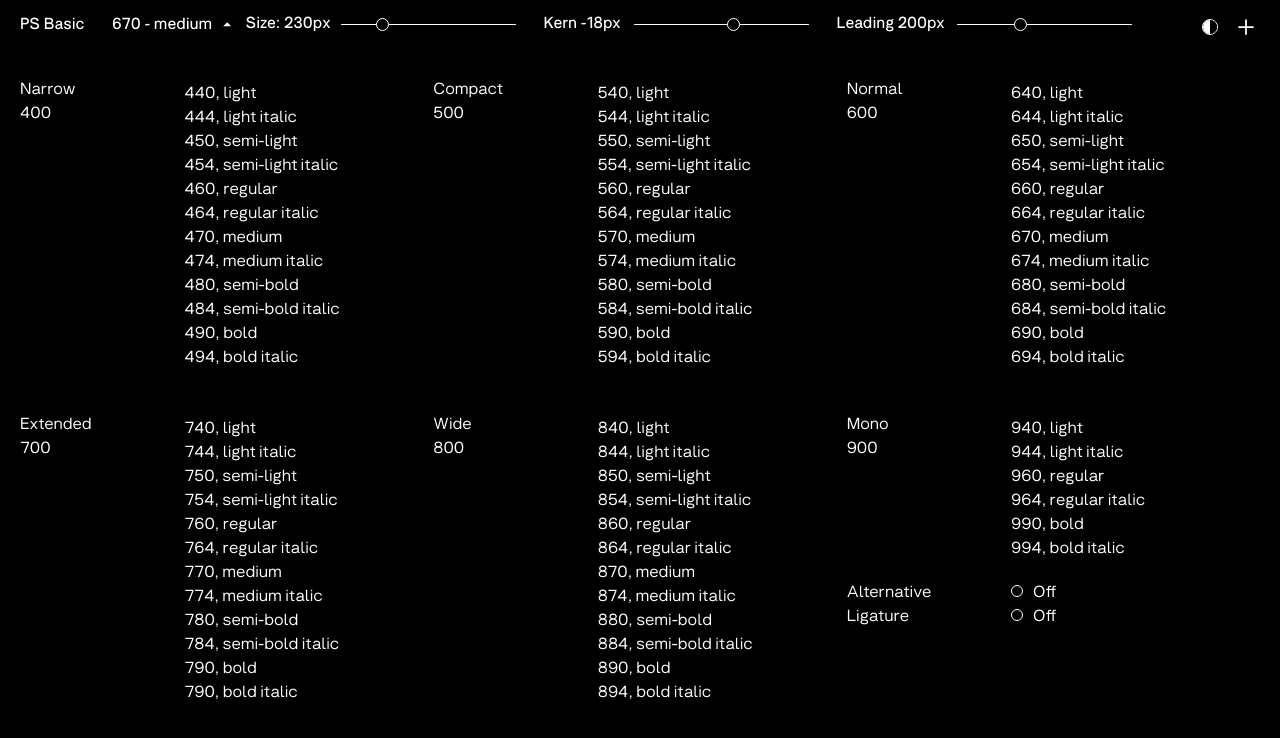
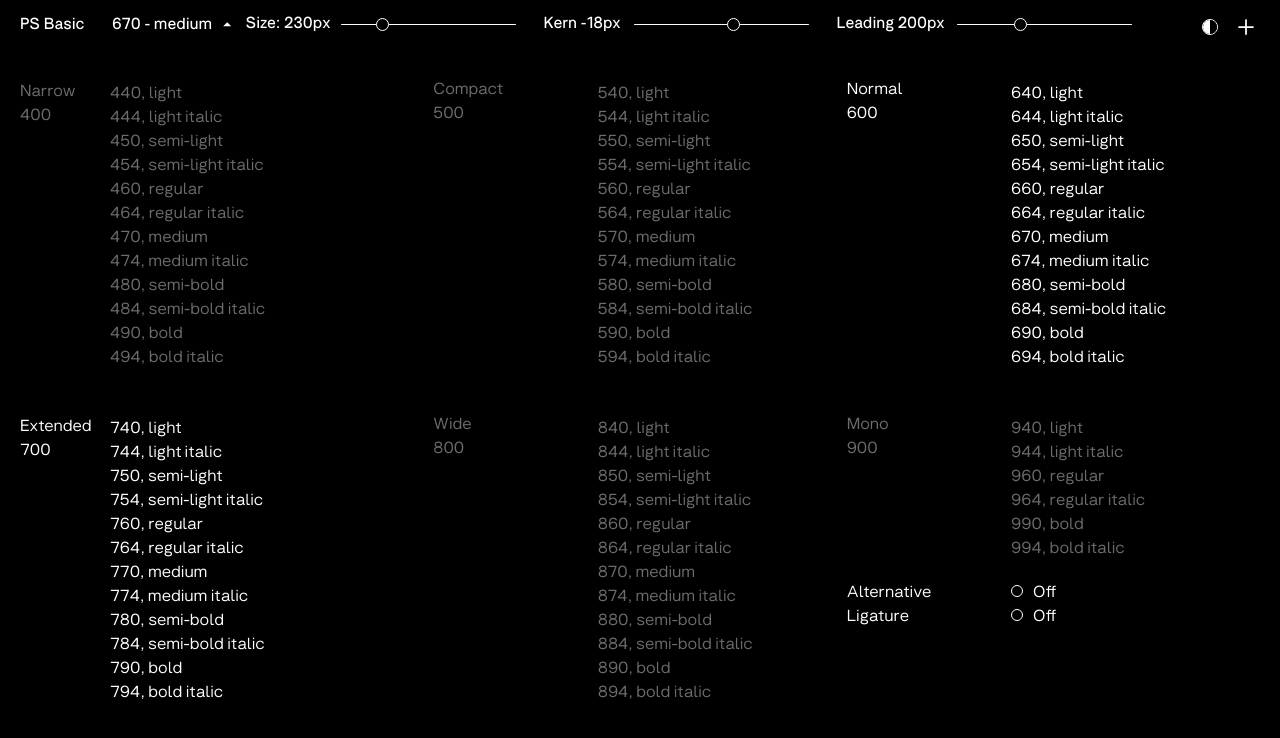
Before and after one commit to yano1978/ps-basic-font-tool, a React (Vite) app: page / in a window 1280 px wide. Both pictures are taken after a click on the heading "670 - medium". Shown: the top 738 px of the page. Built offline with nearby package versions, Linux system fonts and the light colour scheme.

Commit message:
data structure for all fonts added + loop columns OK + first columns CSS styling WIP

```diff
--- a/src/components/FontSizeMenu.jsx
+++ b/src/components/FontSizeMenu.jsx
@@ -15,7 +15,6 @@
       id: 1,
       fontTitle: '440, light',
       fontClass: '',
-      fontClicked: false,
     },
     {
       id: 2,
@@ -27,123 +26,332 @@
       id: 3,
       fontTitle: '450, semi-light',
       fontClass: '',
-      fontClicked: false,
     },
     {
       id: 4,
       fontTitle: '454, semi-light italic',
       fontClass: '',
-      fontClicked: false,
     },
     {
       id: 5,
       fontTitle: '460, regular',
       fontClass: '',
-      fontClicked: false,
     },
     {
       id: 6,
       fontTitle: '464, regular italic',
       fontClass: '',
-      fontClicked: false,
     },
     {
       id: 7,
       fontTitle: '470, medium',
       fontClass: '',
-      fontClicked: false,
     },
     {
       id: 8,
       fontTitle: '474, medium italic',
       fontClass: '',
-      fontClicked: false,
     },
     {
       id: 9,
       fontTitle: '480, semi-bold',
       fontClass: '',
-      fontClicked: false,
     },
     {
       id: 10,
       fontTitle: '484, semi-bold italic',
       fontClass: '',
-      fontClicked: false,
     },
     {
       id: 11,
       fontTitle: '490, bold',
       fontClass: '',
-      fontClicked: false,
     },
     {
       id: 12,
       fontTitle: '494, bold italic',
       fontClass: '',
+    },
+  ]);
+  const [compactFonts] = useState([
+    {
+      id: 13,
+      fontTitle: '540, light',
+      fontClass: '',
+    },
+    {
+      id: 14,
+      fontTitle: '544, light italic',
+      fontClass: '',
       fontClicked: false,
+    },
+    {
+      id: 15,
+      fontTitle: '550, semi-light',
+      fontClass: '',
+    },
+    {
+      id: 16,
+      fontTitle: '554, semi-light italic',
+      fontClass: '',
+    },
+    {
+      id: 17,
+      fontTitle: '560, regular',
+      fontClass: '',
+    },
+    {
+      id: 18,
+      fontTitle: '564, regular italic',
+      fontClass: '',
+    },
+    {
+      id: 19,
+      fontTitle: '570, medium',
+      fontClass: '',
+    },
+    {
+      id: 20,
+      fontTitle: '574, medium italic',
+      fontClass: '',
+    },
+    {
+      id: 21,
+      fontTitle: '580, semi-bold',
+      fontClass: '',
+    },
+    {
+      id: 22,
+      fontTitle: '584, semi-bold italic',
+      fontClass: '',
+    },
+    {
+      id: 23,
+      fontTitle: '590, bold',
+      fontClass: '',
+    },
+    {
+      id: 24,
+      fontTitle: '594, bold italic',
+      fontClass: '',
     },
   ]);
   const [normalFonts] = useState([
     {
-      id: 13,
+      id: 25,
       fontTitle: '640, light',
       fontClass: 'PSBasic1200-640Light',
     },
     {
-      id: 14,
+      id: 26,
       fontTitle: '644, light italic',
       fontClass: 'PSBasic1200-644LightItalic',
     },
     {
-      id: 15,
+      id: 27,
       fontTitle: '650, semi-light',
       fontClass: 'PSBasic1200-650Semi-Light',
     },
     {
-      id: 16,
+      id: 28,
       fontTitle: '654, semi-light italic',
       fontClass: 'PSBasic1200-654Semi-LightItalic',
     },
     {
-      id: 17,
+      id: 29,
       fontTitle: '660, regular',
       fontClass: 'PSBasic1200-660Regular',
     },
     {
-      id: 18,
+      id: 30,
       fontTitle: '664, regular italic',
       fontClass: 'PSBasic1200-664RegularItalic',
     },
     {
-      id: 19,
+      id: 31,
       fontTitle: '670, medium',
       fontClass: 'PSBasic1200-670Medium',
     },
     {
-      id: 20,
+      id: 32,
       fontTitle: '674, medium italic',
       fontClass: 'PSBasic1200-674MediumItalic',
     },
     {
-      id: 21,
+      id: 33,
       fontTitle: '680, semi-bold',
       fontClass: 'PSBasic1200-680Semi-Bold',
     },
     {
-      id: 22,
+      id: 34,
       fontTitle: '684, semi-bold italic',
       fontClass: 'PSBasic1200-684Semi-BoldItalic',
     },
     {
-      id: 23,
+      id: 35,
       fontTitle: '690, bold',
       fontClass: 'PSBasic1200-690Bold',
     },
     {
-      id: 24,
+      id: 36,
       fontTitle: '694, bold italic',
       fontClass: 'PSBasic1200-694BoldItalic',
+    },
+  ]);
+  const [extendedFonts] = useState([
+    {
+      id: 37,
+      fontTitle: '740, light',
+      fontClass: 'PSBasic1200-740Light',
+    },
+    {
+      id: 38,
+      fontTitle: '744, light italic',
+      fontClass: 'PSBasic1200-744LightItalic',
+    },
+    {
+      id: 39,
+      fontTitle: '750, semi-light',
+      fontClass: 'PSBasic1200-750Semi-Light',
+    },
+    {
+      id: 40,
+      fontTitle: '754, semi-light italic',
+      fontClass: 'PSBasic1200-754Semi-LightItalic',
+    },
+    {
+      id: 41,
+      fontTitle: '760, regular',
+      fontClass: 'PSBasic1200-760Regular',
+    },
+    {
+      id: 42,
+      fontTitle: '764, regular italic',
+      fontClass: 'PSBasic1200-764RegularItalic',
+    },
+    {
+      id: 43,
+      fontTitle: '770, medium',
+      fontClass: 'PSBasic1200-770Medium',
+    },
+    {
+      id: 44,
+      fontTitle: '774, medium italic',
+      fontClass: 'PSBasic1200-774MediumItalic',
+    },
+    {
+      id: 45,
+      fontTitle: '780, semi-bold',
+      fontClass: 'PSBasic1200-780Semi-Bold',
+    },
+    {
+      id: 46,
+      fontTitle: '784, semi-bold italic',
+      fontClass: 'PSBasic1200-784Semi-BoldItalic',
+    },
+    {
+      id: 47,
+      fontTitle: '790, bold',
+      fontClass: 'PSBasic1200-790Bold',
+    },
+    {
+      id: 48,
+      fontTitle: '794, bold italic',
+      fontClass: 'PSBasic1200-794BoldItalic',
+    },
+  ]);
+  const [wideFonts] = useState([
+    {
+      id: 49,
+      fontTitle: '840, light',
+      fontClass: '',
+    },
+    {
+      id: 50,
+      fontTitle: '844, light italic',
+      fontClass: '',
+    },
+    {
+      id: 51,
+      fontTitle: '850, semi-light',
+      fontClass: '',
+    },
+    {
+      id: 52,
+      fontTitle: '854, semi-light italic',
+      fontClass: '',
+    },
+    {
+      id: 53,
+      fontTitle: '860, regular',
+      fontClass: '',
+    },
+    {
+      id: 54,
+      fontTitle: '864, regular italic',
+      fontClass: '',
+    },
+    {
+      id: 55,
+      fontTitle: '870, medium',
+      fontClass: '',
+    },
+    {
+      id: 56,
+      fontTitle: '874, medium italic',
+      fontClass: '',
+    },
+    {
+      id: 57,
+      fontTitle: '880, semi-bold',
+      fontClass: '',
+    },
+    {
+      id: 58,
+      fontTitle: '884, semi-bold italic',
+      fontClass: '',
+    },
+    {
+      id: 59,
+      fontTitle: '890, bold',
+      fontClass: '',
+    },
+    {
+      id: 60,
+      fontTitle: '894, bold italic',
+      fontClass: '',
+    },
+  ]);
+  const [monoFonts] = useState([
+    {
+      id: 61,
+      fontTitle: '940, light',
+      fontClass: '',
+    },
+    {
+      id: 62,
+      fontTitle: '944, light italic',
+      fontClass: '',
+    },
+    {
+      id: 63,
+      fontTitle: '960, regular',
+      fontClass: '',
+    },
+    {
+      id: 64,
+      fontTitle: '964, regular italic',
+      fontClass: '',
+    },
+    {
+      id: 65,
+      fontTitle: '990, bold',
+      fontClass: '',
+    },
+    {
+      id: 66,
+      fontTitle: '994, bold italic',
+      fontClass: '',
     },
   ]);
 
@@ -170,13 +378,13 @@
         {!text ? '670 - medium' : text}
       </summary>
       <div className="font-menu">
-        <div className="col">
-          <div className="grid grid-cols-3 gap-20">
-            <div>
+        <div className="col pointer-events-none text-[#6C6C6C]">
+          <div className="flex flex-row relative">
+            <div className="w-1/4 absolute top-0.5">
               <div>Narrow</div>
               <div>400</div>
             </div>
-            <div className="col-span-2">
+            <div className="w-3/4 absolute left-[90px]">
               <ul className="mt-1 [&_li]:cursor-pointer">
                 {narrowFonts.map((item) => (
                   <li key={item.id}>
@@ -191,7 +399,7 @@
             </div>
           </div>
         </div>
-        <div className="col">
+        <div className="col pointer-events-none text-[#6C6C6C]">
           <div className="grid grid-cols-3 gap-20">
             <div>
               <div>Compact</div>
@@ -199,18 +407,15 @@
             </div>
             <div className="col-span-2">
               <ul className="mt-1">
-                <li>540, light</li>
-                <li>544, light italic</li>
-                <li>550, semi-light</li>
-                <li>554, semi-light italic</li>
-                <li>560, regular</li>
-                <li>564, regular italic</li>
-                <li>570, medium</li>
-                <li>574, medium italic</li>
-                <li>580, semi-bold</li>
-                <li>584, semi-bold italic</li>
-                <li>590, bold</li>
-                <li>594, bold italic</li>
+                {compactFonts.map((item) => (
+                  <li key={item.id}>
+                    <FontLink
+                      {...item}
+                      isActive={active === item.id}
+                      setLinkActive={setLinkActive}
+                    />
+                  </li>
+                ))}
               </ul>
             </div>
           </div>
@@ -244,126 +449,34 @@
           </div>
         </div>
         <div className="col">
-          <div className="grid grid-cols-3 gap-20">
-            <div>
+          <div className="flex flex-row relative">
+            <div className="w-1/4 absolute top-0.5">
               <div>Extended</div>
               <div>700</div>
             </div>
-            <div className="col-span-2">
+            <div className="w-3/4 absolute left-[90px]">
               <ul className="mt-1 [&_li]:cursor-pointer">
+                {extendedFonts.map((item) => (
                   <li
                     onClick={(e) => {
-                    toggleWeight('PSBasic1200-740Light');
-                    changeValueAndCloseMenu({ text: '740 - light' });
+                      toggleWeight(item.fontClass);
+                      changeValueAndCloseMenu({ text: item.fontTitle });
                       onToggle(e);
                     }}
+                    key={item.id}
                   >
-                  740, light
+                    <FontLink
+                      {...item}
+                      isActive={active === item.id}
+                      setLinkActive={setLinkActive}
+                    />
                   </li>
-                <li
-                  onClick={(e) => {
-                    toggleWeight('PSBasic1200-744LightItalic');
-                    changeValueAndCloseMenu({ text: '744 - light italic' });
-                    onToggle(e);
-                  }}
-                >
-                  744, light italic
-                </li>
-                <li
-                  onClick={(e) => {
-                    toggleWeight('PSBasic1200-750Semi-Light');
-                    changeValueAndCloseMenu({ text: '750 - semi-light' });
-                    onToggle(e);
-                  }}
-                >
-                  750, semi-light
-                </li>
-                <li
-                  onClick={(e) => {
-                    toggleWeight('PSBasic1200-754Semi-LightItalic');
-                    changeValueAndCloseMenu({ text: '754 - semi-light italic' });
-                    onToggle(e);
-                  }}
-                >
-                  754, semi-light italic
-                </li>
-                <li
-                  onClick={(e) => {
-                    toggleWeight('PSBasic1200-760Regular');
-                    changeValueAndCloseMenu({ text: '760 - regular' });
-                    onToggle(e);
-                  }}
-                >
-                  760, regular
-                </li>
-                <li
-                  onClick={(e) => {
-                    toggleWeight('PSBasic1200-764RegularItalic');
-                    changeValueAndCloseMenu({ text: '764 - regular italic' });
-                    onToggle(e);
-                  }}
-                >
-                  764, regular italic
-                </li>
-                <li
-                  onClick={(e) => {
-                    toggleWeight('PSBasic1200-770Medium');
-                    changeValueAndCloseMenu({ text: '770 - medium' });
-                    onToggle(e);
-                  }}
-                >
-                  770, medium
-                </li>
-                <li
-                  onClick={(e) => {
-                    toggleWeight('PSBasic1200-774MediumItalic');
-                    changeValueAndCloseMenu({ text: '774 - medium' });
-                    onToggle(e);
-                  }}
-                >
-                  774, medium italic
-                </li>
-                <li
-                  onClick={(e) => {
-                    toggleWeight('PSBasic1200-780Semi-Bold');
-                    changeValueAndCloseMenu({ text: '780 - semi-bold' });
-                    onToggle(e);
-                  }}
-                >
-                  780, semi-bold
-                </li>
-                <li
-                  onClick={(e) => {
-                    toggleWeight('PSBasic1200-784Semi-BoldItalic');
-                    changeValueAndCloseMenu({ text: '784 - semi-bold italic' });
-                    onToggle(e);
-                  }}
-                >
-                  784, semi-bold italic
-                </li>
-                <li
-                  onClick={(e) => {
-                    toggleWeight('PSBasic1200-790Bold');
-                    changeValueAndCloseMenu({ text: '790 - bold' });
-                    onToggle(e);
-                  }}
-                >
-                  790, bold
-                </li>
-                <li
-                  onClick={(e) => {
-                    toggleWeight('PSBasic1200-794BoldItalic');
-                    changeValueAndCloseMenu({ text: '790 - bold italic' });
-                    onToggle(e);
-                  }}
-                >
-                  790, bold italic
-                </li>
+                ))}
               </ul>
             </div>
           </div>
         </div>
-        <div className="col">
+        <div className="col pointer-events-none text-[#6C6C6C]">
           <div className="grid grid-cols-3 gap-20">
             <div>
               <div>Wide</div>
@@ -371,36 +484,50 @@
             </div>
             <div className="col-span-2">
               <ul className="mt-1">
-                <li>840, light</li>
-                <li>844, light italic</li>
-                <li>850, semi-light</li>
-                <li>854, semi-light italic</li>
-                <li>860, regular</li>
-                <li>864, regular italic</li>
-                <li>870, medium</li>
-                <li>874, medium italic</li>
-                <li>880, semi-bold</li>
-                <li>884, semi-bold italic</li>
-                <li>890, bold</li>
-                <li>894, bold italic</li>
+                {wideFonts.map((item) => (
+                  <li
+                    onClick={(e) => {
+                      toggleWeight(item.fontClass);
+                      changeValueAndCloseMenu({ text: item.fontTitle });
+                      onToggle(e);
+                    }}
+                    key={item.id}
+                  >
+                    <FontLink
+                      {...item}
+                      isActive={active === item.id}
+                      setLinkActive={setLinkActive}
+                    />
+                  </li>
+                ))}
               </ul>
             </div>
           </div>
         </div>
         <div className="col">
-          <div className="grid grid-cols-3 gap-20">
+          <div className="grid grid-cols-3 gap-20 pointer-events-none text-[#6C6C6C]">
             <div>
               <div>Mono</div>
               <div>900</div>
             </div>
             <div className="col-span-2">
               <ul className="mt-1">
-                <li>940, light</li>
-                <li>944, light italic</li>
-                <li>960, regular</li>
-                <li>964, regular italic</li>
-                <li>990, bold</li>
-                <li>994, bold italic</li>
+                {monoFonts.map((item) => (
+                  <li
+                    onClick={(e) => {
+                      toggleWeight(item.fontClass);
+                      changeValueAndCloseMenu({ text: item.fontTitle });
+                      onToggle(e);
+                    }}
+                    key={item.id}
+                  >
+                    <FontLink
+                      {...item}
+                      isActive={active === item.id}
+                      setLinkActive={setLinkActive}
+                    />
+                  </li>
+                ))}
               </ul>
             </div>
           </div>
--- a/src/index.css
+++ b/src/index.css
@@ -634,7 +634,7 @@
   .PSBasic1200-694BoldItalic {
     font-family: '694BoldItalic';
   }
-  .PSBasic1200-694BoldItalic {
+  .PSBasic1200-794BoldItalic {
     font-family: '794BoldItalic';
   }
 }
```
Lines whose indentation alone changed are shown as unchanged.
